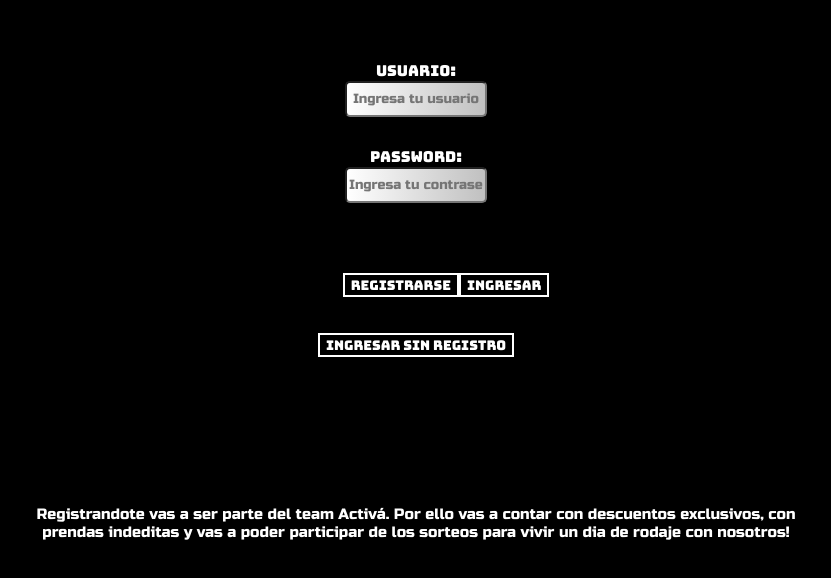
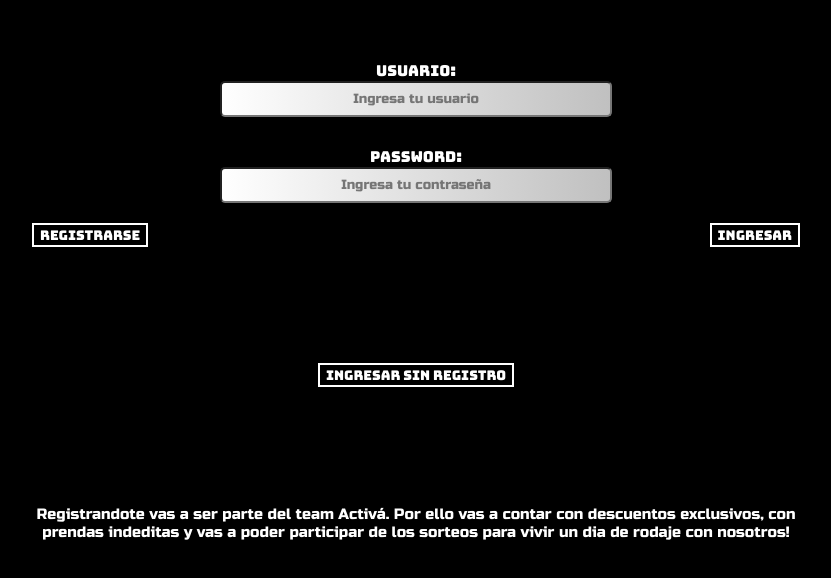
Before and after one commit to DelfinBlaksleyMujica/ProyectoFinal-JS, a plain HTML site: page index.html in a window 1280 px wide. Shown: the part 296-874 px from the top of the page, without its empty margins (224-1055 px from the left). Drawn offline with nearby package versions, Linux system fonts and the light colour scheme; some packages are replaced by stand-ins of ours; a script that the page names is missing; a web font is replaced by a local one.

Commit message:
Separacion de botones del index

```diff
--- a/scss/_containers.scss
+++ b/scss/_containers.scss
@@ -31,6 +31,11 @@
   justify-content: center;
 }
 
+.formulario__usuario__container form {
+  width: 100%;
+}
+
+
 
 .botonNoRegistrarse__container {
   display: flex;
@@ -55,8 +60,7 @@
 .form__botones__container {
   display: flex;
   justify-content: space-between;
-  margin-top: 70px;
-  margin-left: 60px;
+  margin-top: 20px;
 }
 
 
```
Also changed, not shown: css/styles.css, scss/styles.scss (line endings or trailing spaces), 1 other file.
